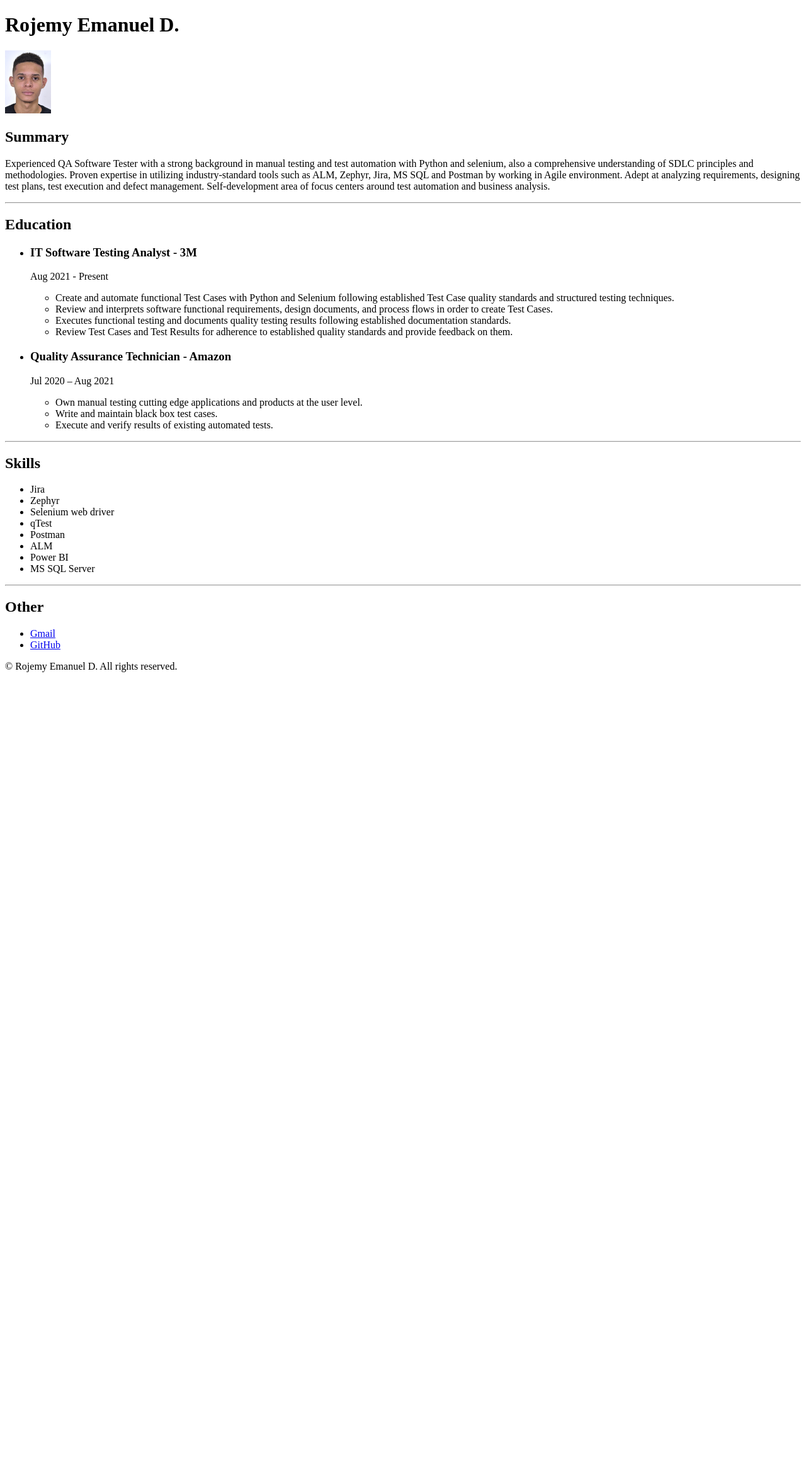
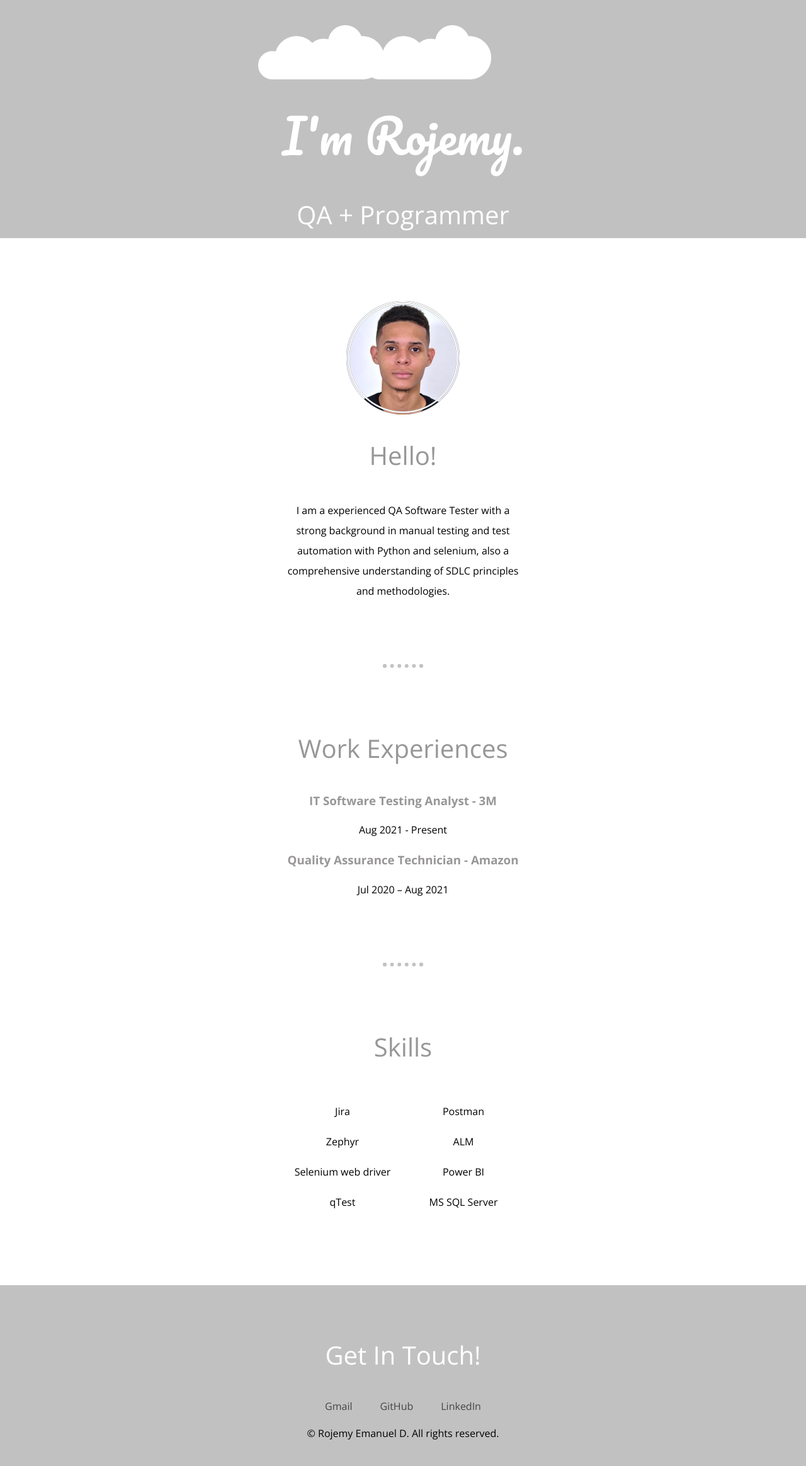
Before and after one commit to rojemy/html-resume, a plain HTML site: page index.html in a window 1280 px wide. Shown: the whole page at 63% size. Before the commit the page ends 1075 px from the top, so only its background shows below. Drawn offline with nearby package versions, Linux system fonts and the light colour scheme.

Commit message:
Add files via upload

```diff
--- a/index.html
+++ b/index.html
@@ -1,92 +1,109 @@
 <!DOCTYPE html>
 <html lang="en">
+
 <head>
     <meta charset="UTF-8">
     <meta http-equiv="X-UA-Compatible" content="IE=edge">
     <meta name="viewport" content="width=device-width, initial-scale=1.0">
     <title>My Resume</title>
+    <link rel="preconnect" href="https://fonts.googleapis.com">
+    <link rel="preconnect" href="https://fonts.gstatic.com" crossorigin>
+    <link
+        href="https://fonts.googleapis.com/css2?family=Open+Sans:ital,wght@0,300..800;1,300..800&family=Pacifico&display=swap"
+        rel="stylesheet">
+    <link rel="stylesheet" href="stylesheet.css">
 </head>
+
 <body>
-    <h1>Rojemy Emanuel D.</h1>
-    <img
-    src="./assets/images/ProfilePicture.PNG"
-    alt="profile image of Rojemy"
-    height="100"
-    >
-    <h2>Summary</h2>
-    <p>Experienced QA Software Tester with a strong background in manual testing and test automation with Python and
-        selenium, also a comprehensive understanding of SDLC principles and methodologies. Proven expertise in utilizing
-        industry-standard tools such as ALM, Zephyr, Jira, MS SQL and Postman by working in Agile environment. Adept at
-        analyzing requirements, designing test plans, test execution and defect management. Self-development area of focus centers
-        around test automation and business analysis.
+
+    <div class="top-container">
+        <img class="top-cloud" src="./assets/images/cloud.png" alt="cloud">
+        <div class="title-text">
+            <h1 class="header-text">I'm Rojemy.</h1>
+            <h2 class="header-text">QA + Programmer</h2>
+        </div>
+        <img class="bottom-cloud" src="./assets/images/cloud.png" alt="cloud">
+    </div>
+
+    <div class="middle-container">
+
+        <div class="profile">
+            <img class="profile-picture" src="./assets/images/image.PNG" alt="profile image of Rojemy">
+            <h2>Hello!</h2>
+            <p class="intro">
+                I am a experienced QA Software Tester with a strong background in manual testing and test
+                automation with Python
+                and selenium, also a comprehensive understanding of SDLC principles and methodologies.
             </p>
+        </div>
+
         <hr>
-    <h2>Education</h2>
-    <ul>
-        <li>
+
+        <div class="work-experience">
+            <h2>Work Experiences</h2>
+
             <h3>IT Software Testing Analyst - 3M</h3>
             <p>Aug 2021 - Present</p>
-            <ul>
-                <li>Create and automate functional Test Cases with Python and Selenium
+
+            <!-- <p>
+                Create and automate functional Test Cases with Python and Selenium
                 following established Test Case quality standards and structured
                 testing techniques.
-                </li>
-                <li>
+            </p>
+            <p>
                 Review and interprets software functional requirements, design documents,
                 and process flows in order to create Test Cases.
-                </li>
-                <li>
+            </p>
+            <p>
                 Executes functional testing and documents quality testing results
                 following established documentation standards.
-                </li>
-                <li>
+            </p>
+            <p>
                 Review Test Cases and Test Results for adherence to established
                 quality standards and provide feedback on them.
-                </li>
-            </ul>
-        </li>
-    </ul>
-    <ul>
-        <li>
+            </p> -->
+
             <h3>Quality Assurance Technician - Amazon</h3>
             <p>Jul 2020 – Aug 2021</p>
-            <ul>
-                <li>Own manual testing cutting edge applications and products at the user
-                    level.
-                </li>
-                <li>
+            <!-- <p>
+                Own manual testing cutting edge applications and products at the user level.
+            </p>
+            <p>
                 Write and maintain black box test cases.
-                </li>
-                <li>
+            </p>
+            <p>
                 Execute and verify results of existing automated tests.
-                </li>
-            </ul>
-        </li>
-    </ul>
+            </p> -->
+        </div>
+
         <hr>
+
+        <div class="skills">
             <h2>Skills</h2>
-    <ul>
-        <li>Jira</li>
-        <li>Zephyr</li>
-        <li>Selenium web driver</li>
-        <li>qTest</li>
-        <li>Postman</li>
-        <li>ALM</li>
-        <li>Power BI</li>
-        <li>MS SQL Server</li>
-    </ul>
-    <hr>
-    <h2>Other</h2>
-    <ul>
-        <li>
-            <a href="roje.diaz@gmail.com" target="_blank">Gmail</a>
-        </li>
-        <li>
-            <a href="https://github.com/rojemy" target="_blank">GitHub</a>
-        </li>
-    </ul>
-    <footer>
-        © Rojemy Emanuel D. All rights reserved.
-    </footer>
+            <div class="row">
+                <div class="column">
+                    <p>Jira</p>
+                    <p>Zephyr</p>
+                    <p>Selenium web driver</p>
+                    <p>qTest</p>
+                </div>
+                <div class="column">
+                    <p>Postman</p>
+                    <p>ALM</p>
+                    <p>Power BI</p>
+                    <p>MS SQL Server</p>
+                </div>
+            </div>
+        </div>
+    </div>
+
+    <div class="bottom-container">
+        <h2 class="footer-text">Get In Touch!</h2>
+        <a class="footer-link" href="roje.diaz@gmail.com" target="_blank">Gmail</a>
+        <a class="footer-link" href="https://github.com/rojemy" target="_blank">GitHub</a>
+        <a class="footer-link" href="https://cr.linkedin.com/in/rojemy-emanuel-a86413208" target="_blank">LinkedIn</a>
+        <p class="copyright">© Rojemy Emanuel D. All rights reserved.</p>
+    </div>
 </body>
+
 </html>
--- /dev/null
+++ b/stylesheet.css
@@ -0,0 +1,143 @@
+body {
+    margin: 0;
+    text-align: center;
+}
+
+h1 {
+    color: white;
+    font-weight: lighter;
+    font-size: 4.625rem;
+    margin: 50px auto 0 auto;
+    font-family: "Pacifico", cursive;
+}
+
+h2 {
+    color: rgb(152, 150, 150);
+    padding-bottom: 10px;
+    font-family: "Open Sans", sans-serif;
+    font-size: 2.5rem;
+    font-weight: normal;
+    padding-bottom: 10px;
+}
+
+h3 {
+    color: rgb(152, 150, 150);
+    font-family: "Open Sans", sans-serif;
+    font-optical-sizing: auto;
+    font-weight: <weight>;
+    font-style: normal;
+    font-variation-settings:
+        "wdth" 100;
+}
+
+p {
+    font-family: "Open Sans", sans-serif;
+    line-height: 2;
+    font-optical-sizing: auto;
+    font-weight: 400;
+    font-style: normal;
+    font-variation-settings:
+        "wdth" 100;
+}
+
+a {
+    margin: 10px 20px;
+    text-decoration: none;
+    font-family: "Open Sans", sans-serif;
+    font-optical-sizing: auto;
+    font-weight: <weight>;
+    font-style: normal;
+    font-variation-settings:
+        "wdth" 100;
+}
+
+
+ul {
+    font-family: "Open Sans", sans-serif;
+    font-optical-sizing: auto;
+    font-weight: <weight>;
+    font-style: normal;
+    font-variation-settings:
+        "wdth" 100;
+}
+
+hr {
+    border: dotted rgb(195, 195, 195) 6px;
+    border-bottom: none;
+    width: 4%;
+    margin: 100px auto;
+}
+
+.header-text {
+    color: white;
+}
+
+.top-container {
+    background-color: rgb(193, 193, 193);
+    position: relative;
+    padding-top: 100px;
+}
+
+.middle-container {
+    background-color: white;
+    margin: 100px 0;
+}
+
+.bottom-container {
+
+    background-color: rgb(193, 193, 193);
+    padding: 50px 0 20px;
+}
+
+
+.top-cloud {
+    width: 200px;
+    position: absolute;
+    right: 500px;
+    top: 40px;
+}
+
+.bottom-cloud {
+    width: 200px;
+    position: absolute;
+    left: 410px;
+    top: 40px;
+}
+
+
+.intro {
+    width: 30%;
+    margin: auto;
+}
+
+
+
+.work-experience {
+    width: 40%;
+    margin: auto;
+}
+
+.skills {
+    width: 30%;
+    margin: auto;
+}
+
+.row {
+    display: flex;
+}
+
+.column {
+    flex: 50%;
+}
+
+.footer-text {
+    color: white;
+}
+
+.footer-link {
+    color: #454545;
+}
+
+.footer-link:hover {
+    color: white;
+}
```
Also changed, not shown: background.css (added, +174 -0 lines), assets/images/cloud.png (added), assets/images/image.png (added). Lines whose indentation alone changed are shown as unchanged.
